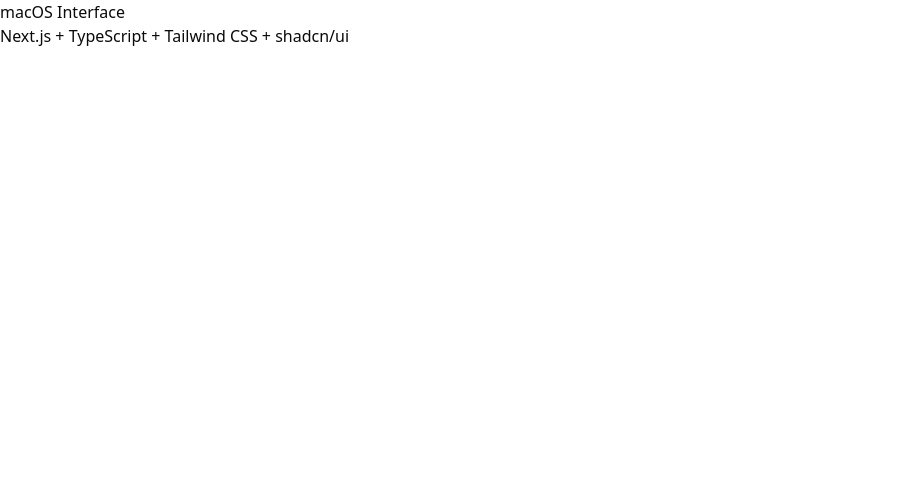
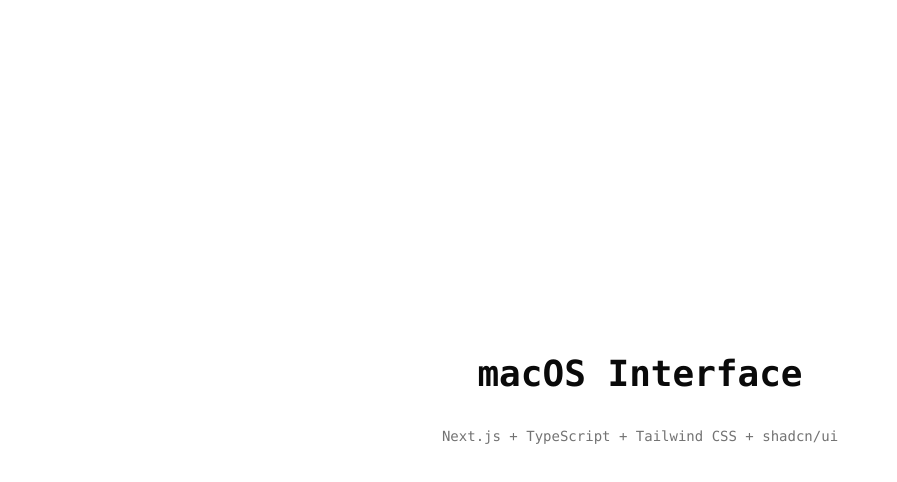
Before and after one commit to RomanRudiy228/macOS-interface, a Next.js app: page / in a window 1280 px wide. Shown: the top 482 px of the page, without its empty margins (0-897 px from the left). Built offline with nearby package versions, Linux system fonts and the light colour scheme; no server answers; the database is empty.

Commit message:
fix: Configurations and imports

```diff
--- a/src/shared/components/ui/button.tsx
+++ b/src/shared/components/ui/button.tsx
@@ -2,7 +2,7 @@
 import { Slot } from "@radix-ui/react-slot";
 import { cva, type VariantProps } from "class-variance-authority";
 
-import { cn } from "@/src/shared/lib/utils";
+import { cn } from "@/shared/lib/utils";
 
 const buttonVariants = cva(
   "inline-flex items-center justify-center gap-2 whitespace-nowrap rounded-md text-sm font-medium transition-colors focus-visible:outline-none focus-visible:ring-1 focus-visible:ring-ring disabled:pointer-events-none disabled:opacity-50 [&_svg]:pointer-events-none [&_svg]:size-4 [&_svg]:shrink-0",
--- a/tailwind.config.ts
+++ b/tailwind.config.ts
@@ -3,11 +3,7 @@
 
 const config: Config = {
   darkMode: ["class"],
-  content: [
-    "./pages/**/*.{js,ts,jsx,tsx,mdx}",
-    "./components/**/*.{js,ts,jsx,tsx,mdx}",
-    "./app/**/*.{js,ts,jsx,tsx,mdx}",
-  ],
+  content: ["./src/**/*.{js,ts,jsx,tsx,mdx}"],
   theme: {
     extend: {
       colors: {
```
Also changed, not shown: tsconfig.json (+5 -15 lines), components.json, src/proxy.ts (renamed from proxy.ts), 1 other file (tests, documents, lock files or other folders).
